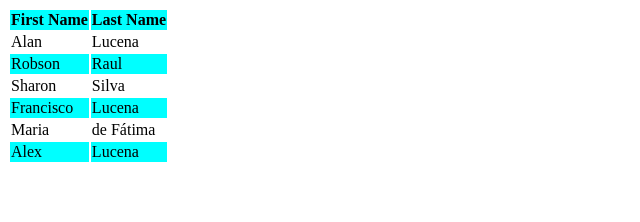
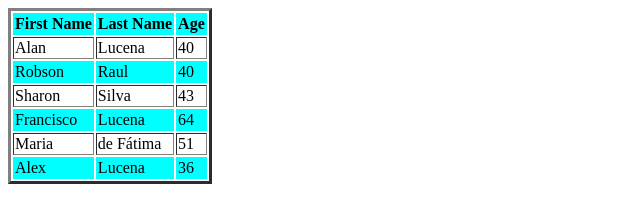
Before and after one commit to lucenajj/zebra_table, a plain HTML site: page index.html in a window 1280 px wide. Shown: the whole page, without its empty margins (0-640 px from the left). Drawn offline with Linux system fonts and the light colour scheme.

Commit message:
Finish code

```diff
--- a/index.html
+++ b/index.html
@@ -9,34 +9,42 @@
 </head>
 <body>
     <div>
-        <table>
+        <table border="3">
             <tr>
                 <th>First Name</th>
                 <th>Last Name</th>
+                <th>Age</th>
+
             </tr>
             <tr>
                 <td>Alan</td>
                 <td>Lucena</td>
+                <td>40</td>
             </tr>
             <tr>
                 <td>Robson</td>
                 <td>Raul</td>
+                <td>40</td>
             </tr>
             <tr>
                 <td>Sharon</td>
                 <td>Silva</td>
+                <td>43</td>
             </tr>
             <tr>
                 <td>Francisco</td>
                 <td>Lucena</td>
+                <td>64</td>
             </tr>
             <tr>
                 <td>Maria</td>
                 <td>de Fátima</td>
+                <td>51</td>
             </tr>
             <tr>
                 <td>Alex</td>
                 <td>Lucena</td>
+                <td>36</td>
             </tr>
 
         </table>
--- a/style.css
+++ b/style.css
@@ -1,3 +1,5 @@
 tr:nth-child(2n+1){
     background-color: aqua;
+    border:  solid #ff00;
+
 }
```
